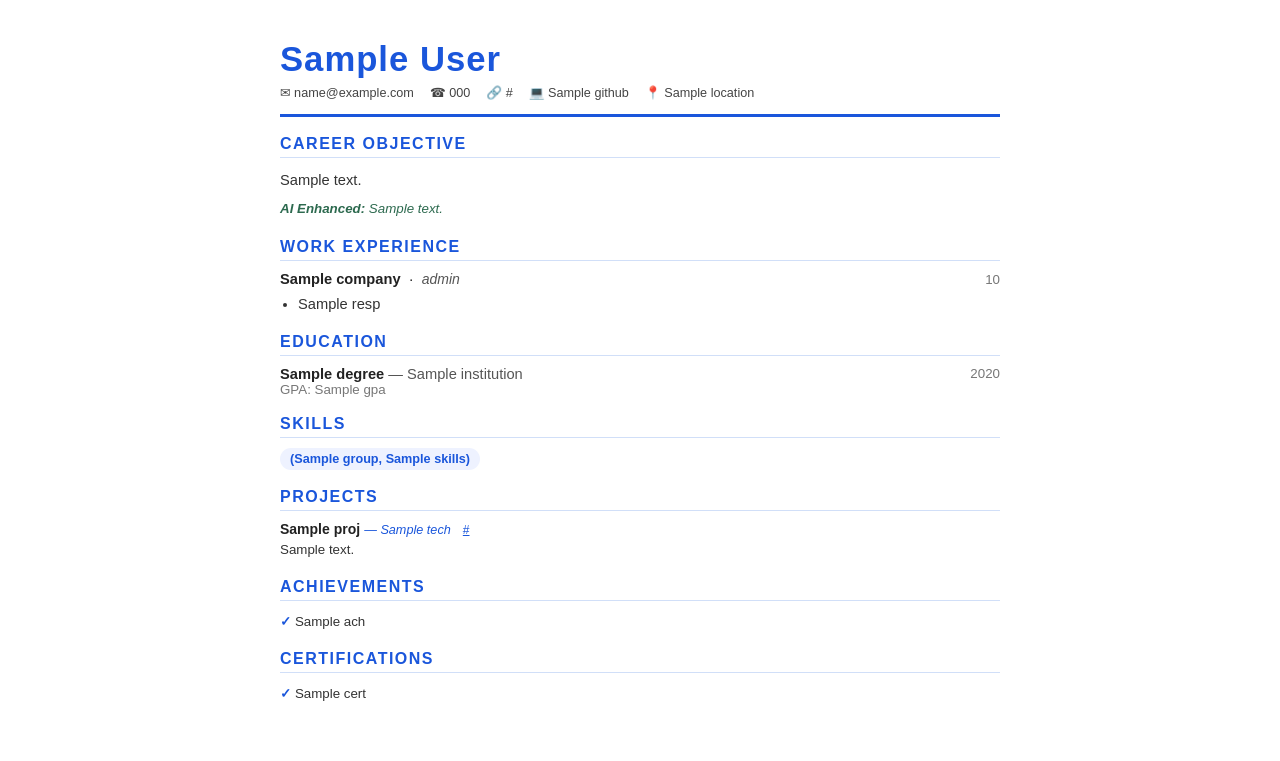
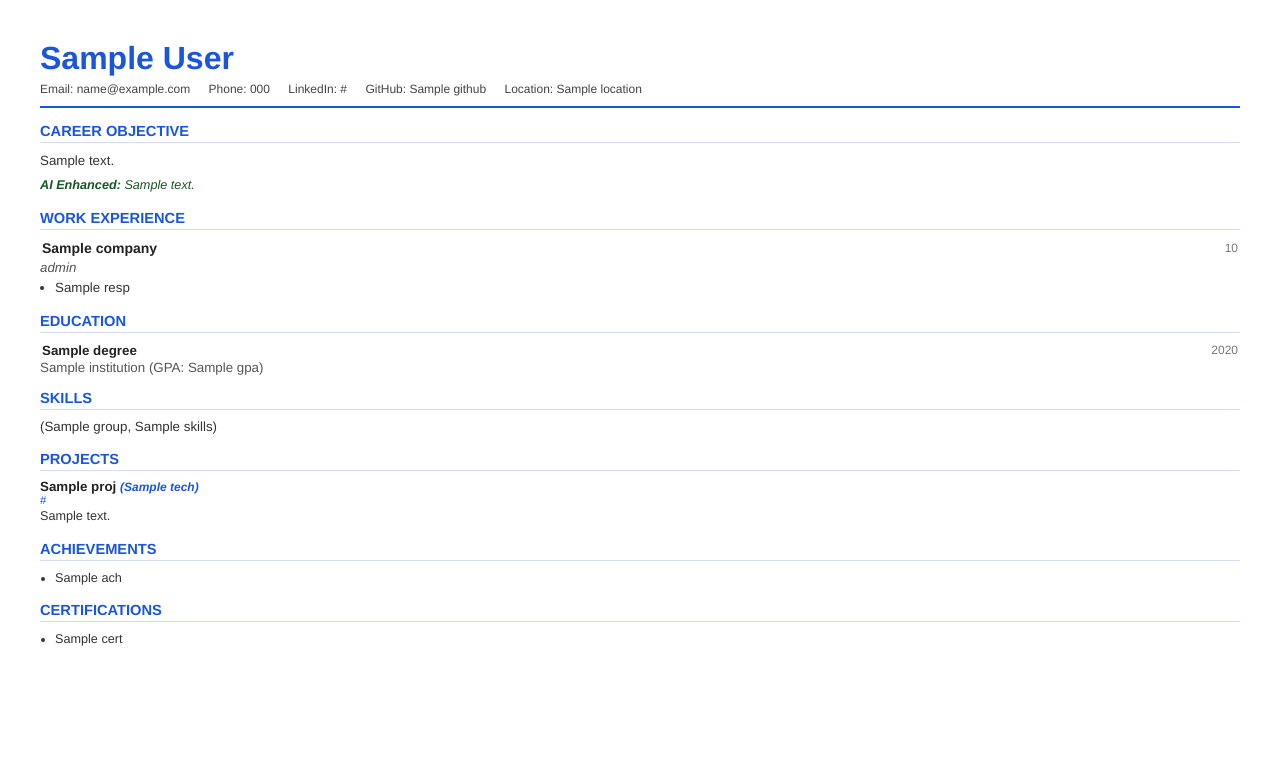
Before and after one commit to ATHITHYAN-S-developer/Resume_Ai, a Flask app: template backend/templates/resume_template.html in a window 1280 px wide. Shown: the top 761 px of the page. Run offline with Flask 3, Linux system fonts and the light colour scheme; the template is opened without the code that fills it: most values are stand-ins (such as "Sample title", 1, 10 or a date in 2020).

Commit message:
Fixed PDF generator template and updated API connection to 127.0.0.1

```diff
--- a/backend/templates/resume_template.html
+++ b/backend/templates/resume_template.html
@@ -1,70 +1,188 @@
 <!DOCTYPE html>
 <html lang="en">
+
 <head>
     <meta charset="UTF-8">
     <title>{{ full_name }} - Resume</title>
     <style>
-  * { margin: 0; padding: 0; box-sizing: border-box; }
-  body { font-family: 'Arial', sans-serif; font-size: 11pt; color: #222; background: #fff; }
-  .page { max-width: 820px; margin: 0 auto; padding: 40px 50px; }
+        * {
+            margin: 0;
+            padding: 0;
+        }
+
+        body {
+            font-family: 'Helvetica', 'Arial', sans-serif;
+            font-size: 10pt;
+            color: #222;
+            background: #fff;
+        }
+
+        .page {
+            padding: 40px;
+        }
 
         /* Header */
-  .header { border-bottom: 3px solid #1a56db; padding-bottom: 14px; margin-bottom: 18px; }
-  .header h1 { font-size: 26pt; color: #1a56db; letter-spacing: 1px; }
-  .header .contact-row { display: flex; flex-wrap: wrap; gap: 16px; margin-top: 6px; font-size: 9.5pt; color: #444; }
-  .header .contact-row span { display: flex; align-items: center; gap: 4px; }
+        .header {
+            border-bottom: 2pt solid #1a56db;
+            padding-bottom: 10px;
+            margin-bottom: 15px;
+        }
+
+        .header h1 {
+            font-size: 24pt;
+            color: #1a56db;
+            margin-bottom: 5px;
+        }
+
+        .contact-row {
+            font-size: 9pt;
+            color: #444;
+            margin-top: 5px;
+        }
+
+        .contact-item {
+            display: inline-block;
+            margin-right: 15px;
+        }
 
         /* Section */
-  .section { margin-bottom: 18px; }
+        .section {
+            margin-bottom: 15px;
+        }
+
         .section-title {
-    font-size: 12pt; font-weight: 700; color: #1a56db;
-    text-transform: uppercase; letter-spacing: 1.5px;
-    border-bottom: 1.5px solid #d1dff8; padding-bottom: 4px; margin-bottom: 10px;
+            font-size: 11pt;
+            font-weight: bold;
+            color: #1a56db;
+            text-transform: uppercase;
+            border-bottom: 1pt solid #d1dff8;
+            padding-bottom: 3px;
+            margin-bottom: 8px;
         }
 
         /* Summary */
-  .summary p { line-height: 1.65; color: #333; }
+        .summary p {
+            line-height: 1.5;
+            color: #333;
+        }
 
         /* Experience */
-  .exp-block { margin-bottom: 14px; }
-  .exp-block .exp-header { display: flex; justify-content: space-between; align-items: baseline; }
-  .exp-block .company { font-weight: 700; font-size: 11pt; }
-  .exp-block .role { font-style: italic; color: #555; font-size: 10.5pt; }
-  .exp-block .duration { font-size: 10pt; color: #777; white-space: nowrap; }
-  .exp-block ul { margin-top: 6px; padding-left: 18px; }
-  .exp-block ul li { margin-bottom: 3px; color: #333; line-height: 1.5; }
+        .exp-block {
+            margin-bottom: 12px;
+        }
+
+        .exp-table {
+            width: 100%;
+            margin-bottom: 2px;
+        }
+
+        .company {
+            font-weight: bold;
+            font-size: 10.5pt;
+            text-align: left;
+        }
+
+        .duration {
+            font-size: 9pt;
+            color: #777;
+            text-align: right;
+        }
+
+        .role {
+            font-style: italic;
+            color: #555;
+            font-size: 10pt;
+            margin-bottom: 4px;
+        }
+
+        .exp-block ul {
+            margin-left: 15px;
+        }
+
+        .exp-block ul li {
+            margin-bottom: 2px;
+            color: #333;
+            line-height: 1.4;
+        }
 
         /* Education */
-  .edu-block { margin-bottom: 10px; }
-  .edu-block .edu-header { display: flex; justify-content: space-between; }
-  .edu-block .degree { font-weight: 700; }
-  .edu-block .institution { color: #555; font-size: 10.5pt; }
-  .edu-block .year { color: #777; font-size: 10pt; }
+        .edu-block {
+            margin-bottom: 8px;
+        }
+
+        .edu-table {
+            width: 100%;
+        }
+
+        .degree {
+            font-weight: bold;
+            text-align: left;
+        }
+
+        .year {
+            color: #777;
+            font-size: 9pt;
+            text-align: right;
+        }
+
+        .institution {
+            color: #555;
+            font-size: 10pt;
+        }
 
         /* Skills */
-  .skills-grid { display: flex; flex-wrap: wrap; gap: 8px; }
-  .skill-tag {
-    background: #eef2ff; color: #1a56db; padding: 4px 10px;
-    border-radius: 12px; font-size: 9.5pt; font-weight: 600;
+        .skill-group {
+            margin-bottom: 6px;
         }
-  .skill-group { margin-bottom: 8px; }
-  .skill-group-label { font-weight: 700; font-size: 10pt; color: #333; margin-bottom: 4px; }
+
+        .skill-group-label {
+            font-weight: bold;
+            font-size: 9.5pt;
+            color: #333;
+            margin-bottom: 2px;
+        }
+
+        .skill-list {
+            color: #333;
+            line-height: 1.4;
+        }
 
         /* Projects */
-  .project-block { margin-bottom: 12px; }
-  .project-block .project-name { font-weight: 700; font-size: 10.5pt; }
-  .project-block .project-tech { font-size: 9.5pt; color: #1a56db; font-style: italic; }
-  .project-block p { color: #333; line-height: 1.5; margin-top: 3px; font-size: 10pt; }
+        .project-block {
+            margin-bottom: 10px;
+        }
 
-  /* Certifications / Achievements */
-  .cert-list { list-style: none; }
-  .cert-list li { padding: 3px 0; color: #333; font-size: 10pt; }
-  .cert-list li::before { content: "✓ "; color: #1a56db; font-weight: bold; }
+        .project-name {
+            font-weight: bold;
+            font-size: 10pt;
+        }
 
-  /* Two-column layout for some sections */
-  .two-col { display: grid; grid-template-columns: 1fr 1fr; gap: 20px; }
+        .project-tech {
+            font-size: 9pt;
+            color: #1a56db;
+            font-style: italic;
+        }
+
+        .project-block p {
+            color: #333;
+            line-height: 1.4;
+            margin-top: 2px;
+            font-size: 9.5pt;
+        }
+
+        /* Lists */
+        .cert-list {
+            margin-left: 15px;
+        }
+
+        .cert-list li {
+            padding: 2px 0;
+            color: #333;
+            font-size: 9.5pt;
+        }
     </style>
 </head>
+
 <body>
     <div class="page">
 
@@ -72,41 +190,41 @@
         <div class="header">
             <h1>{{ full_name }}</h1>
             <div class="contact-row">
-      {% if email %}<span>✉ {{ email }}</span>{% endif %}
-      {% if phone %}<span>☎ {{ phone }}</span>{% endif %}
-      {% if linkedin %}<span>🔗 {{ linkedin }}</span>{% endif %}
-      {% if github %}<span>💻 {{ github }}</span>{% endif %}
-      {% if location %}<span>📍 {{ location }}</span>{% endif %}
+                {% if email %}<span class="contact-item">Email: {{ email }}</span>{% endif %}
+                {% if phone %}<span class="contact-item">Phone: {{ phone }}</span>{% endif %}
+                {% if linkedin %}<span class="contact-item">LinkedIn: {{ linkedin }}</span>{% endif %}
+                {% if github %}<span class="contact-item">GitHub: {{ github }}</span>{% endif %}
+                {% if location %}<span class="contact-item">Location: {{ location }}</span>{% endif %}
             </div>
         </div>
 
         <!-- Summary / Career Objective -->
         {% if summary or career_objective %}
         <div class="section summary">
-    <div class="section-title">{% if resume_type == 'experienced' %}Professional Summary{% else %}Career Objective{% endif %}</div>
+            <div class="section-title">{% if resume_type == 'experienced' %}Professional Summary{% else %}Career
+                Objective{% endif %}</div>
             <p>{{ summary or career_objective }}</p>
             {% if ai_enhanced and ai_enhanced.summary %}
-    <p style="margin-top:6px; color:#2d6a4f; font-style:italic; font-size:10pt">
+            <p style="margin-top:5px; color:#155724; font-style:italic; font-size:9.5pt">
                 <strong>AI Enhanced:</strong> {{ ai_enhanced.summary }}
             </p>
             {% endif %}
         </div>
         {% endif %}
 
-  <!-- Work Experience (Experienced) -->
+        <!-- Work Experience -->
         {% if experience %}
         <div class="section">
             <div class="section-title">Work Experience</div>
             {% for exp in experience %}
             <div class="exp-block">
-      <div class="exp-header">
-        <div>
-          <span class="company">{{ exp.company }}</span>
-          &nbsp;·&nbsp;
-          <span class="role">{{ exp.role }}</span>
-        </div>
-        <span class="duration">{{ exp.duration }}</span>
-      </div>
+                <table class="exp-table">
+                    <tr>
+                        <td class="company">{{ exp.company }}</td>
+                        <td class="duration">{{ exp.duration }}</td>
+                    </tr>
+                </table>
+                <div class="role">{{ exp.role }}</div>
                 {% if exp.responsibilities %}
                 <ul>
                     {% for resp in exp.responsibilities %}
@@ -125,14 +243,13 @@
             <div class="section-title">Education</div>
             {% for edu in education %}
             <div class="edu-block">
-      <div class="edu-header">
-        <div>
-          <span class="degree">{{ edu.degree }}</span>
-          <span style="color:#555"> — {{ edu.institution }}</span>
-        </div>
-        <span class="year">{{ edu.year }}</span>
-      </div>
-      {% if edu.gpa %}<div style="color:#777; font-size:10pt">GPA: {{ edu.gpa }}</div>{% endif %}
+                <table class="edu-table">
+                    <tr>
+                        <td class="degree">{{ edu.degree }}</td>
+                        <td class="year">{{ edu.year }}</td>
+                    </tr>
+                </table>
+                <div class="institution">{{ edu.institution }}{% if edu.gpa %} (GPA: {{ edu.gpa }}){% endif %}</div>
             </div>
             {% endfor %}
         </div>
@@ -145,16 +262,12 @@
             {% if skills is mapping %}
             {% for group, items in skills.items() %}
             <div class="skill-group">
-        <div class="skill-group-label">{{ group }}</div>
-        <div class="skills-grid">
-          {% for skill in items %}<span class="skill-tag">{{ skill }}</span>{% endfor %}
-        </div>
+                <div class="skill-group-label">{{ group }}:</div>
+                <div class="skill-list">{{ items|join(', ') }}</div>
             </div>
             {% endfor %}
             {% else %}
-      <div class="skills-grid">
-        {% for skill in skills %}<span class="skill-tag">{{ skill }}</span>{% endfor %}
-      </div>
+            <div class="skill-list">{{ skills|join(', ') }}</div>
             {% endif %}
         </div>
         {% endif %}
@@ -165,16 +278,16 @@
             <div class="section-title">Projects</div>
             {% for proj in projects %}
             <div class="project-block">
-      <span class="project-name">{{ proj.name }}</span>
-      {% if proj.tech %}<span class="project-tech"> — {{ proj.tech }}</span>{% endif %}
-      {% if proj.link %}<a href="{{ proj.link }}" style="font-size:9pt; color:#1a56db; margin-left:8px">{{ proj.link }}</a>{% endif %}
+                <div class="project-name">{{ proj.name }}{% if proj.tech %} <span class="project-tech">({{ proj.tech
+                        }})</span>{% endif %}</div>
+                {% if proj.link %}<div style="font-size:8.5pt; color:#1a56db;">{{ proj.link }}</div>{% endif %}
                 {% if proj.description %}<p>{{ proj.description }}</p>{% endif %}
             </div>
             {% endfor %}
         </div>
         {% endif %}
 
-  <!-- Achievements (Experienced) -->
+        <!-- Achievements -->
         {% if achievements %}
         <div class="section">
             <div class="section-title">Achievements</div>
@@ -196,4 +309,5 @@
 
     </div>
 </body>
+
 </html>
```
Also changed, not shown: backend/utils/pdf_generator.py (+8 -3 lines). Lines whose indentation alone changed are shown as unchanged.
